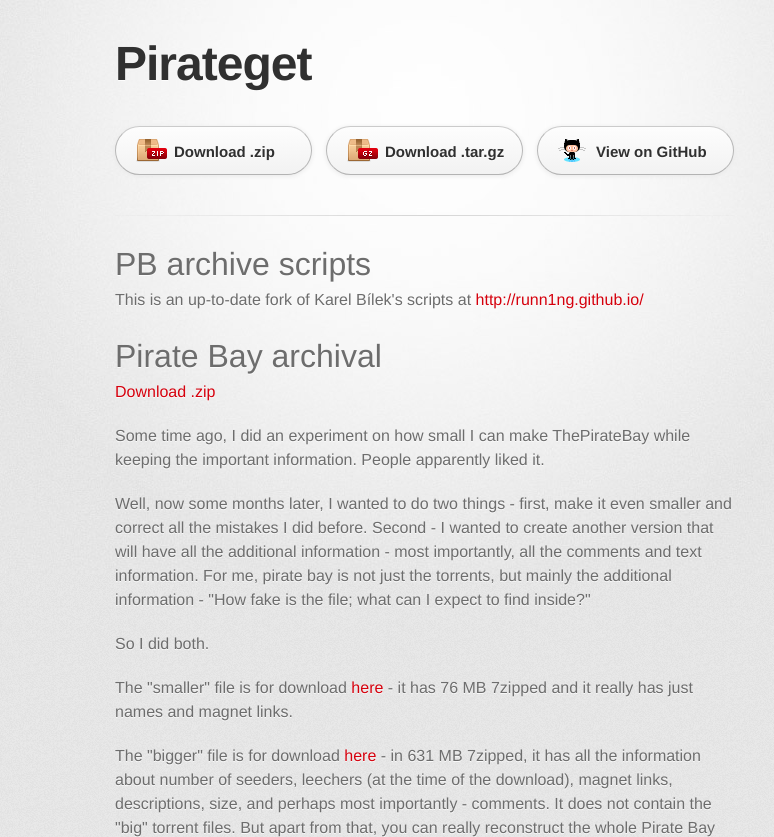
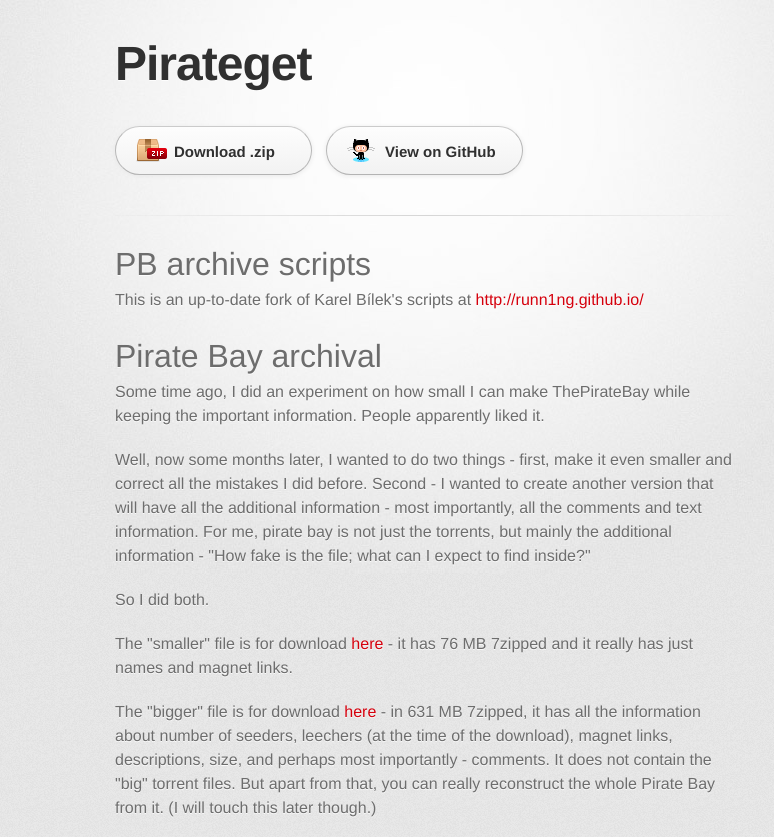
Before and after one commit to urras/pirateget, a plain HTML site: page index.html in a window 1280 px wide. Shown: the top 837 px of the page, without its empty margins (215-989 px from the left). Drawn offline with Linux system fonts and the light colour scheme; a web font is replaced by a local one.

Commit message:
Update index.html

```diff
--- a/index.html
+++ b/index.html
@@ -24,7 +24,7 @@
 
         <section id="downloads" class="clearfix">
           <a href="https://github.com/fr0stycl34r/pirateget/zipball/master" id="download-zip" class="button"><span>Download .zip</span></a>
-          <a href="https://github.com/fr0stycl34r/pirateget/tarball/master" id="download-tar-gz" class="button"><span>Download .tar.gz</span></a>
+
           <a href="https://github.com/fr0stycl34r/pirateget" id="view-on-github" class="button"><span>View on GitHub</span></a>
         </section>
 
@@ -36,9 +36,6 @@
 <p>This is an up-to-date fork of Karel Bílek's scripts at <a href="http://runn1ng.github.io/">http://runn1ng.github.io/</a></p>
 
 <h1>Pirate Bay archival</h1>
-
-<p><a href="https://github.com/fr0stycl34r/pirateget/archive/master.zip">
-Download .zip</a></p>
 
 <p>Some time ago, I did an experiment on how small I can make ThePirateBay while keeping the important information. People apparently liked it.</p>
 
```
